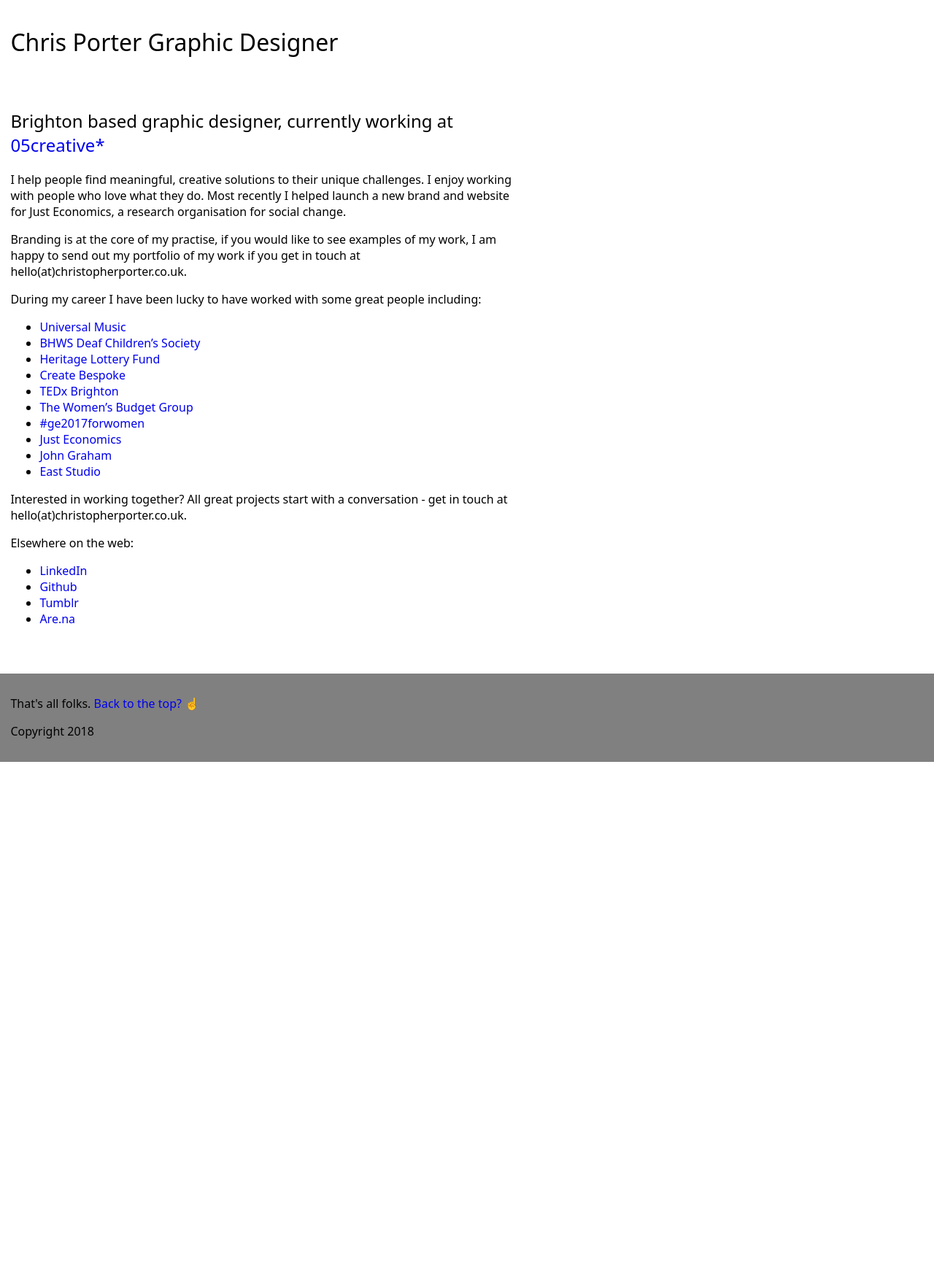
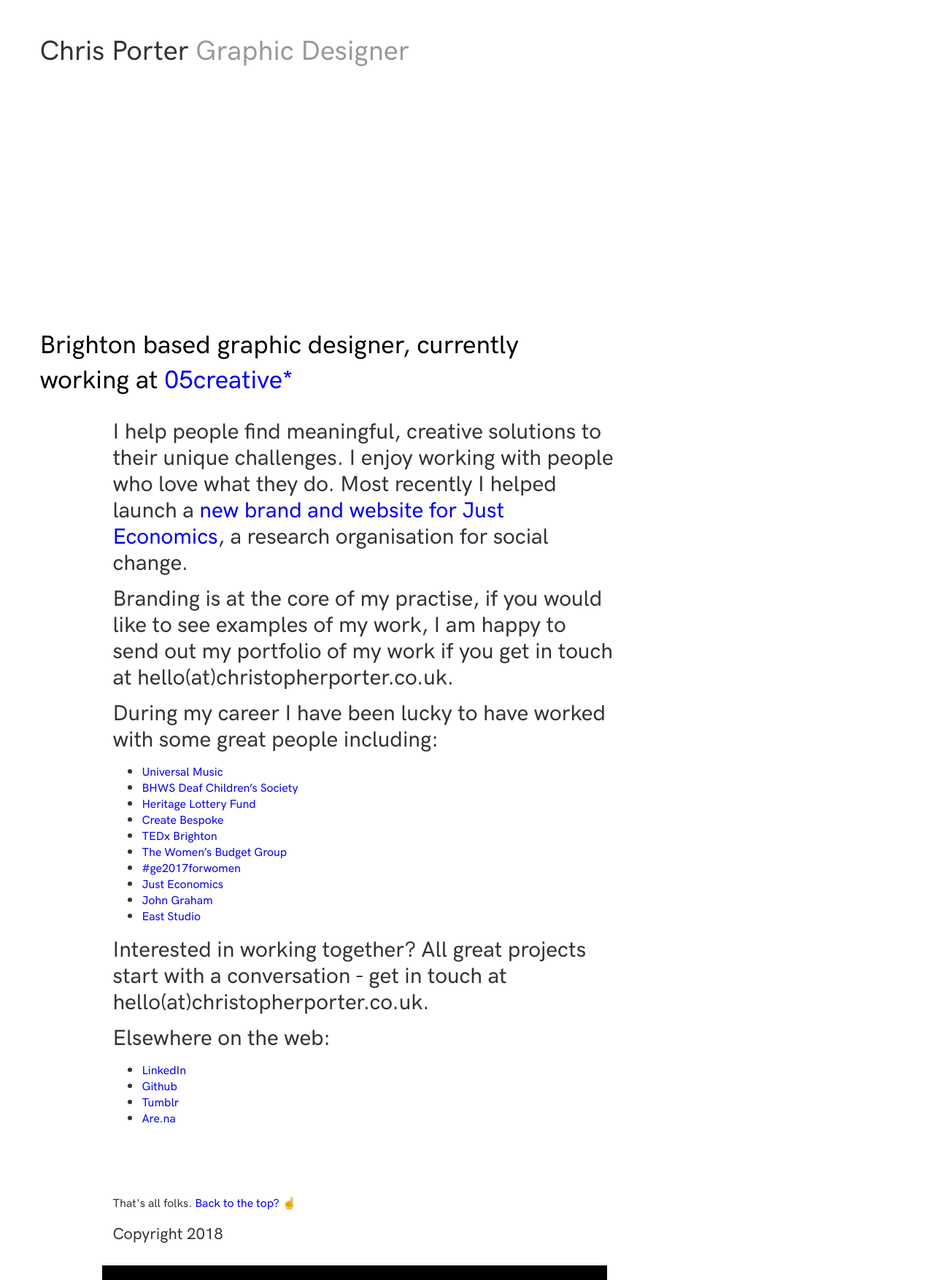
Before and after one commit to thisiscap/old, a Jekyll site: the page built from index.md, in a window 1280 px wide. Shown: the whole page at 73% size. Built offline with Jekyll 4.4.1, drawn with Linux system fonts in a browser that asks for light colours; emoji names are drawn with the system emoji font; before the commit the page ends 1044 px from its top, so only the background shows below that.

Commit message:
Continued development

```diff
--- a/_layouts/default.html
+++ b/_layouts/default.html
@@ -33,31 +33,31 @@
     <meta name="twitter:description" content="{% if page.description %}{{ page.description | truncate: 160 }}{% endif %}">
 
     <!-- Preload webfonts -->
-    <!-- <link rel="preload" href="/assets/fonts/roboto-thin-webfont.woff2" as="font" type="font/woff2" crossorigin> -->
+    <link rel="preload" href="/assets/fonts/hkgrotesk-medium-webfont.woff2" as="font" type="font/woff2" crossorigin>
 
   </head>
 
   <body>
 
     <header>
-      <div class="content-wrapper">
-        <h1>Chris Porter <span class="secondary-line">Graphic Designer</span></h1>
-      </div>
+      <h1>Chris Porter <span class="secondary-line">Graphic Designer</span></h1>
     </header>
 
     <main>
+      <h2>Brighton based graphic designer, currently working at <a href="https://05creative.com/">05creative*</a></h2>
+
       <div class="content-wrapper">
         {% comment %} Output content from child templates {% endcomment %}
         {{ content }}
       </div>
     </main>
 
-    <footer>
-      <div class="content-wrapper">
+    <div class="content-wrapper">
+      <footer>
         <p>That's all folks. <a href="#">Back to the top? :point_up:</a></p>
         <p><span class="footnote">Copyright 2018</span></p>
-      </div>
-    </footer>
+      </footer>
+    </div>
 
     <!-- Load remaining CSS styles -->
     <noscript id="deferred-styles">
--- a/_sass/global-styles.scss
+++ b/_sass/global-styles.scss
@@ -5,6 +5,17 @@
 // Variables
 
 $gutter: .9rem;
+$darkGrey: #333333;
+
+// Webfont
+
+@font-face {
+  font-family: 'hk_groteskmedium';
+  src: url('/assets/fonts/hkgrotesk-medium-webfont.woff2') format('woff2'),
+       url('/assets/fonts/hkgrotesk-medium-webfont.woff') format('woff');
+  font-weight: normal;
+  font-style: normal;
+}
 
 // Globals
 
@@ -14,7 +25,13 @@ body {
   margin: 0;
   padding: 0;
 
-  font-family: "system-ui", "Segoe UI", Roboto, Helvetica, Arial, sans-serif, "Apple Color Emoji", "Segoe UI Emoji", "Segoe UI Symbol";
+  font-family: 'hk_groteskmedium', "system-ui", "Segoe UI", Roboto, Helvetica, Arial, sans-serif, "Apple Color Emoji", "Segoe UI Emoji", "Segoe UI Symbol";
+  color: $darkGrey;
+}
+
+body {
+  max-width: 1200px;
+  margin: 0 auto;
 }
 
 header {
@@ -23,9 +40,12 @@ header {
   // Heading
   h1 {
     font-weight: normal;
+    font-size: 38px;
   }
 
-  span.secondary-line {}
+  span.secondary-line {
+    color: #999999;
+  }
 }
 
 main {
@@ -34,10 +54,18 @@ main {
   // Headings
   h2 {
     font-weight: normal;
+    font-size: 35px;
+    color: black;
+    margin-top: 300px;
+    max-width: 692px;
   }
 
   // Paragraphs
-  p {}
+  p {
+    font-size: 30px;
+    line-height: 1.2;
+    margin: .5rem 0 .8rem;
+  }
 
   em,
   i {}
@@ -66,10 +94,10 @@ main {
 
 footer {
   padding: $gutter;
-  background-color: grey;
+  border-bottom: 20px solid black;
 
   span.footnote {
-    font-size: 1em;
+    font-size: 22px;
   }
 
   // Emoji hover animation
@@ -102,5 +130,6 @@ footer {
 
 // Wrapper
 .content-wrapper {
-  max-width: 44rem;
+  max-width: 692px;
+  margin-left: 100px;
 }
```
Also changed, not shown: index.md (+1 -4 lines), README.md, assets/fonts/hkgrotesk-medium-webfont.woff (added), assets/fonts/hkgrotesk-medium-webfont.woff2 (added).
